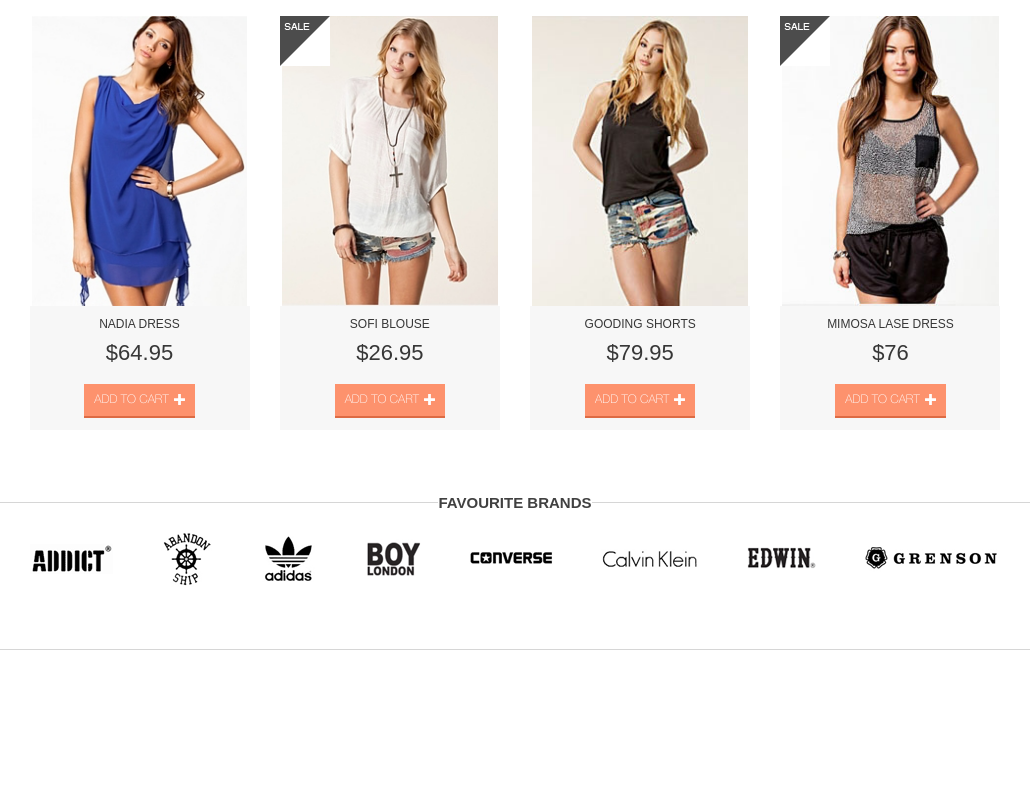
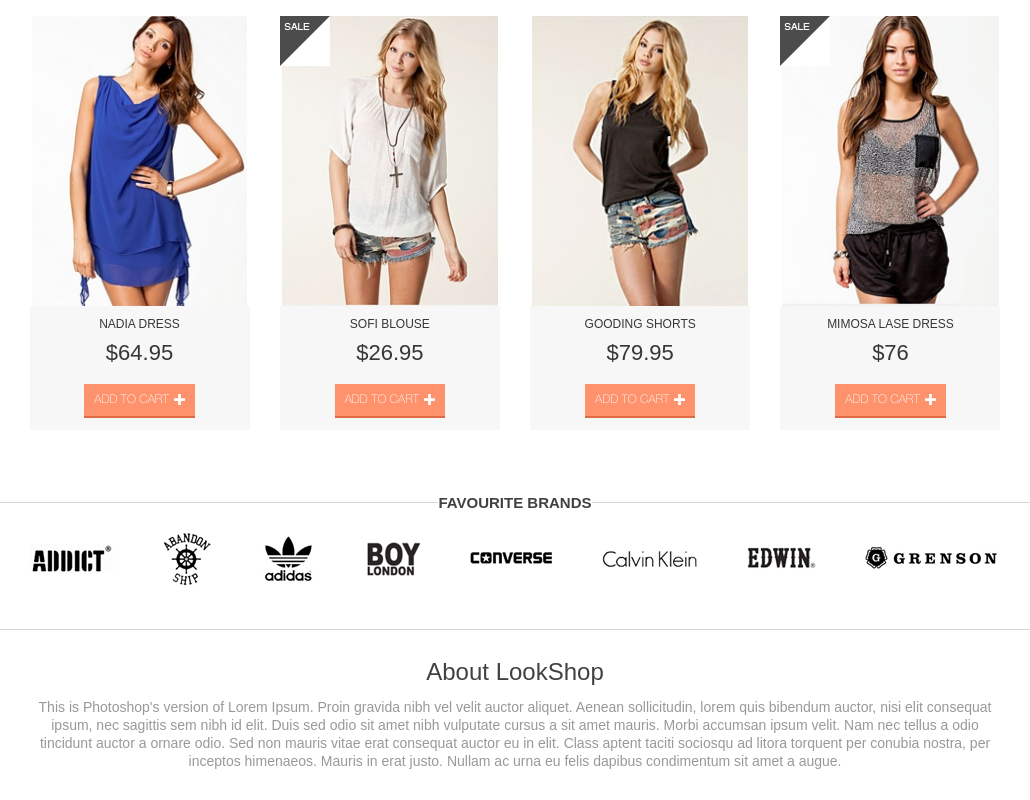
Before and after one commit to darkcrashma/lookshop, a website: page app/index.html in a window 1280 px wide. Shown: the part 1280-2080 px from the top of the page, without its empty margins (125-1155 px from the left). Before the commit the page ends 1930 px from the top, so only its background shows below. Drawn offline with Linux system fonts and the light colour scheme.

Commit message:
#add block about

```diff
--- a/app/index.html
+++ b/app/index.html
@@ -744,6 +744,25 @@
 			<!-- /.container -->
 		</div>
 		<!-- /.brands-wrap -->
+
+		<div class="about-wrap">
+			<div class="container">
+				<div class="about">
+					<div class="about__title">
+						About LookShop
+					</div>
+					<!-- /.about__title -->
+						<div class="about__text">
+							This is Photoshop's version  of Lorem Ipsum. Proin gravida nibh vel velit auctor aliquet. Aenean sollicitudin, lorem quis bibendum auctor, nisi elit consequat ipsum, nec sagittis sem nibh id elit. Duis sed odio sit amet nibh vulputate cursus a sit amet mauris. Morbi accumsan ipsum velit. Nam nec tellus a odio tincidunt auctor a ornare odio. Sed non  mauris vitae erat consequat auctor eu in elit. Class aptent taciti sociosqu ad litora torquent per conubia nostra, per inceptos himenaeos. Mauris in erat justo. Nullam ac urna eu felis dapibus condimentum sit amet a augue.
+						</div>
+						<!-- /.about__text -->
+
+				</div>
+				<!-- /.about -->
+			</div>
+			<!-- /.container -->
+		</div>
+		<!-- /.about-wrap -->
 		<script src="js/jquery-3.3.1.min.js"></script>
 		<script src="libs/slick/slick.min.js"></script>
 		<script src="js/main.js"></script>
--- a/app/sass/main.sass
+++ b/app/sass/main.sass
@@ -12,3 +12,4 @@
 @import "page/index/banner"
 @import "page/index/clearance"
 @import "page/index/brands"
+@import "page/index/about"
--- /dev/null
+++ b/app/sass/page/index/_about.sass
@@ -0,0 +1,17 @@
+.about
+  &-wrap
+    padding: 30px 0 30px 0
+  &__title
+    text-align: center
+    color: #414141
+    font-family: "Arial MT", sans-serif
+    font-size: 24px
+    font-weight: 400
+  &__text
+    text-align: center
+    margin-top: 14px
+    color: #999999
+    font-family: "Arial MT", sans-serif
+    font-size: 14px
+    font-weight: 400
+    line-height: 18px
--- a/app/sass/page/index/_brands.sass
+++ b/app/sass/page/index/_brands.sass
@@ -3,11 +3,10 @@
   justify-content: space-between
   align-items: center
   margin-top: 20px
-
   &-wrap
     position: relative
     padding-top: 40px
-    padding-bottom: 60px
+    padding-bottom: 40px
   &-title
     position: relative
     text-align: center
```
Also changed, not shown: app/css/main.css.
